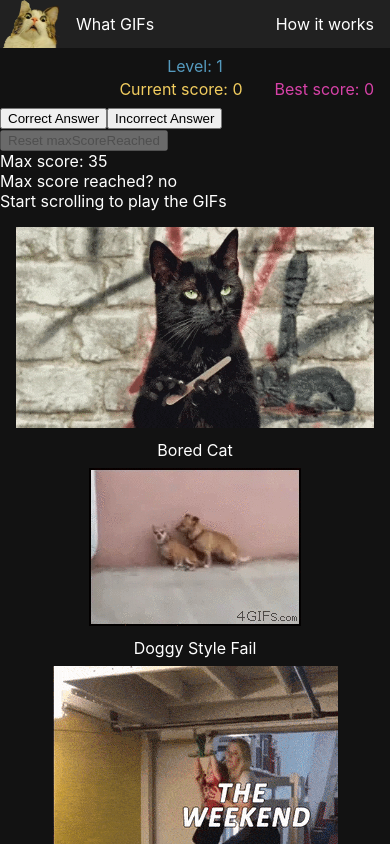
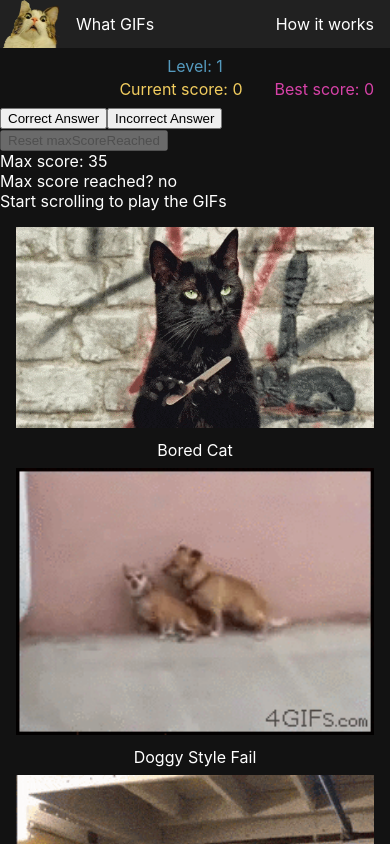
Before and after one commit to mihailthebuilder/what-gifs, a React (Create React App) app: page / in a window 390 px wide. Shown: the top 844 px of the page. Built offline with nearby package versions, Linux system fonts and the light colour scheme.

Commit message:
made gif even better mobile

```diff
--- a/src/App.scss
+++ b/src/App.scss
@@ -8,6 +8,12 @@
   justify-content: space-evenly;
 }
 
+@media (max-width: $tablet-screen) {
+  .gif-cards-container {
+    display: block;
+  }
+}
+
 @media (max-width: $mobile-screen) {
   .gif-cards-container {
     padding: $mobile-horizontal-padding;
--- a/src/components/GifContainer/GifContainer.scss
+++ b/src/components/GifContainer/GifContainer.scss
@@ -1,8 +1,6 @@
 @import "../../common/resources.scss";
 
 .card-wrapper {
-  display: inline-block;
-
   img {
     height: 15rem;
   }
@@ -13,10 +11,8 @@
   padding: 0.5rem 0;
 }
 
-@media (max-width: $mobile-screen) {
+@media (max-width: $tablet-screen) {
   .card-wrapper {
-    display: block;
-
     img {
       height: auto;
       width: 100%;
```
